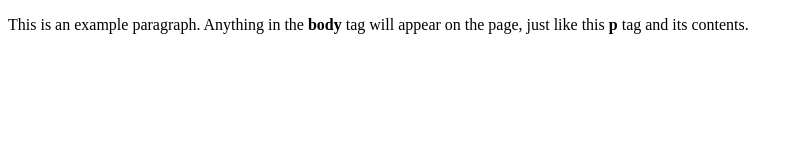
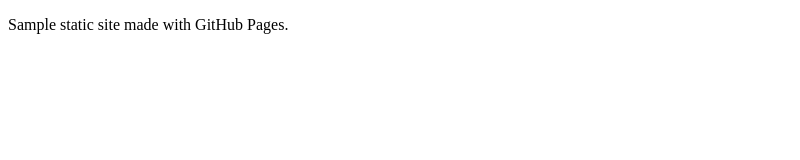
Before and after one commit to guzman-raphael/raphael.github.io, a plain HTML site: page docs/index.html in a window 1280 px wide. Shown: the whole page, without its empty margins (0-800 px from the left). Drawn offline with Linux system fonts and the light colour scheme.

Commit message:
Update index.html.

```diff
--- a/docs/index.html
+++ b/docs/index.html
@@ -4,6 +4,6 @@
     <title>Raphael Guzman</title>
   </head>
   <body>
-    <p>This is an example paragraph. Anything in the <strong>body</strong> tag will appear on the page, just like this <strong>p</strong> tag and its contents.</p>
+    <p>Sample static site made with GitHub Pages.</p>
   </body>
 </html>
```
